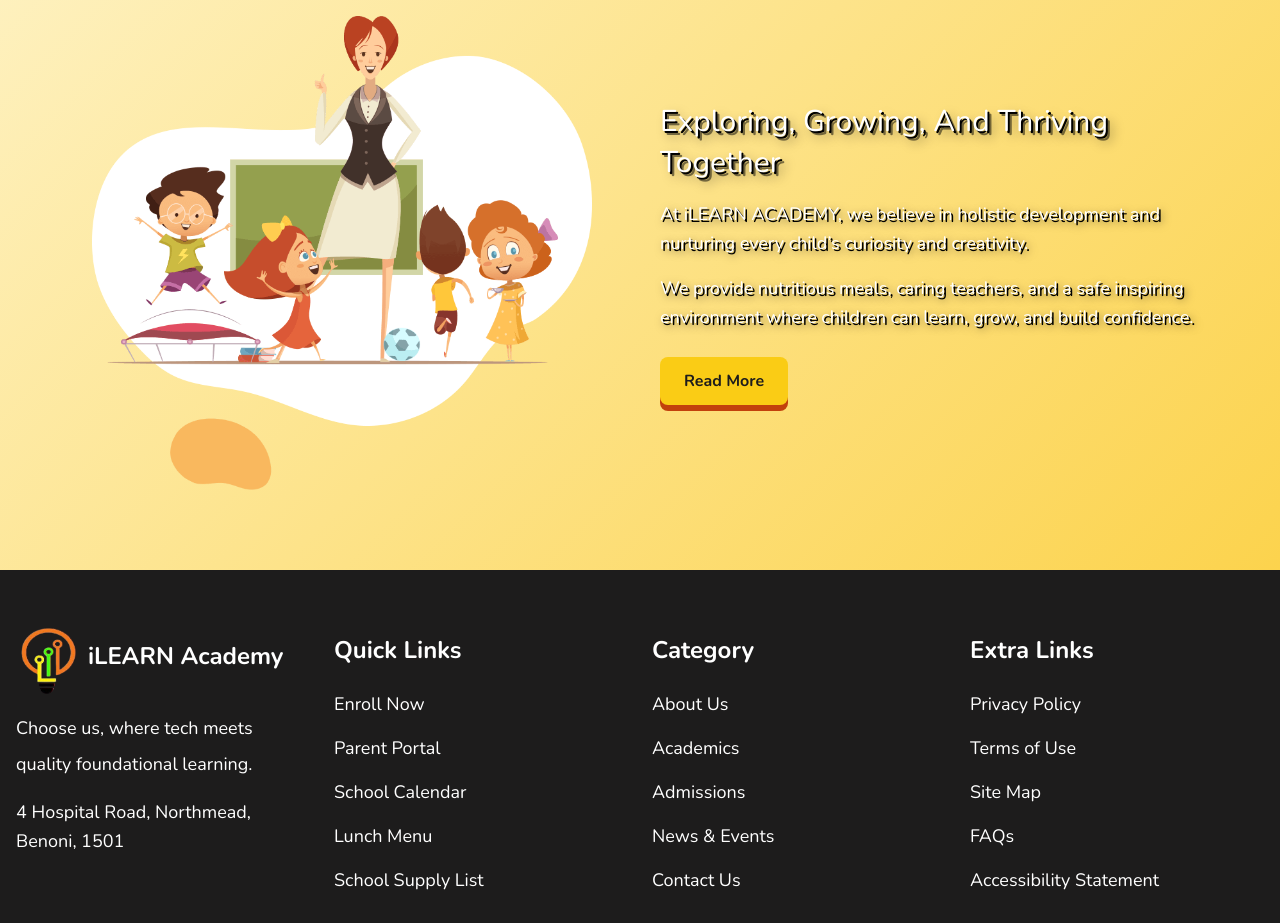
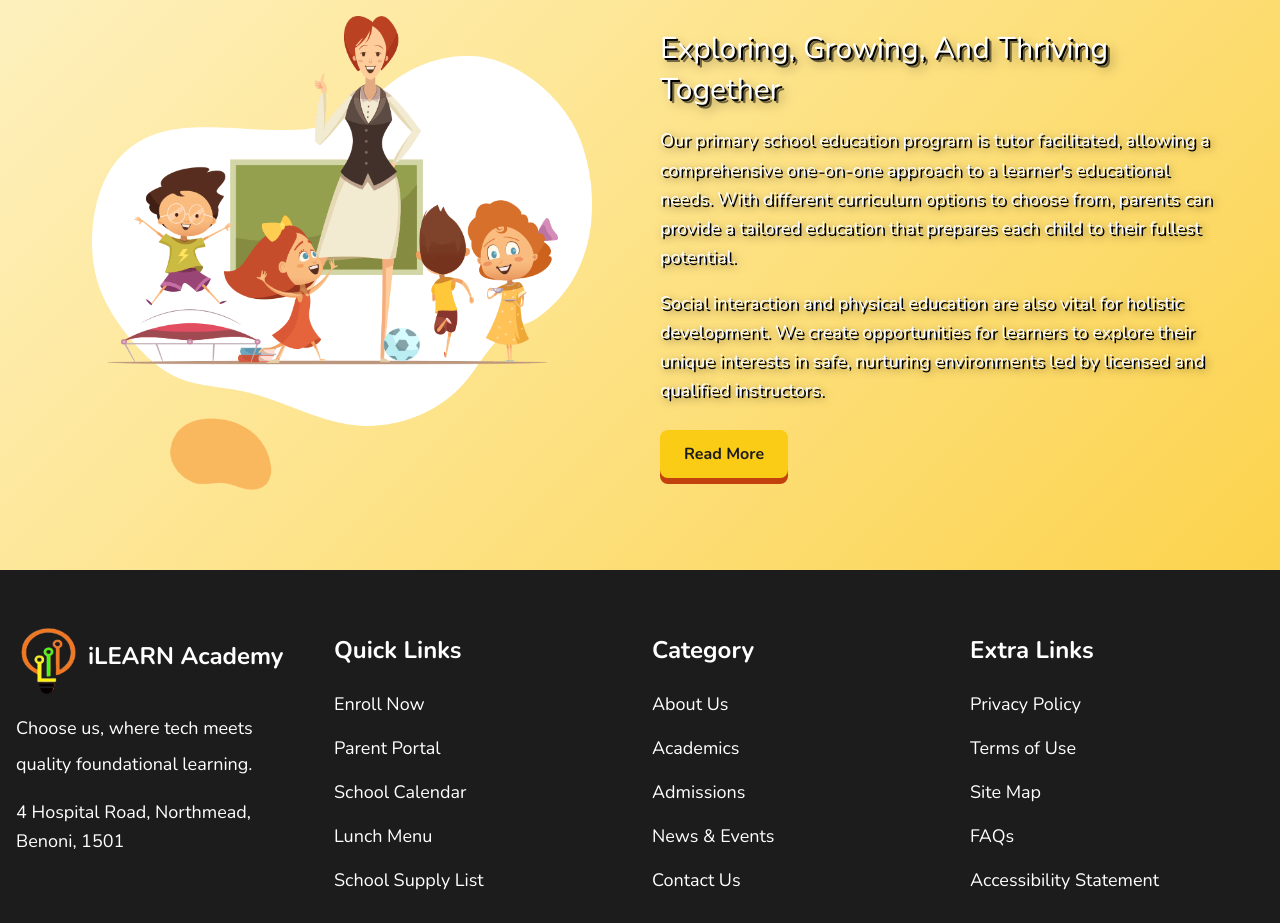
Before and after one commit to Masimbakutendaishe/iLearn, a Next.js app: page / in a window 1280 px wide. Shown: the part 960-1883 px from the top of the page. Built offline with nearby package versions, Linux system fonts and the light colour scheme.

Commit message:
Revise educational program description in index.js
Updated the program description to emphasize personalized education and holistic development.

```diff
--- a/pages/index.js
+++ b/pages/index.js
@@ -278,15 +278,19 @@
             </h3>
 
             <p className="text-lg text-white mt-4 leading-relaxed">
-              At iLEARN ACADEMY, we believe in holistic development and
-              nurturing every child’s curiosity and creativity.
+           Our primary school education program is tutor facilitated, allowing a comprehensive
+            one-on-one approach to a learner's educational needs. With different curriculum
+            options to choose from, parents can provide a tailored education that prepares
+            each child to their fullest potential.
             </p>
 
             <p className="text-lg text-white mt-4 leading-relaxed">
-              We provide nutritious meals, caring teachers, and a safe
-              inspiring environment where children can learn, grow,
-              and build confidence.
+             Social interaction and physical education are also vital for holistic development.
+            We create opportunities for learners to explore their unique interests in safe,
+            nurturing environments led by licensed and qualified instructors.
             </p>
+
+
 
             <a
               href="#"
```
